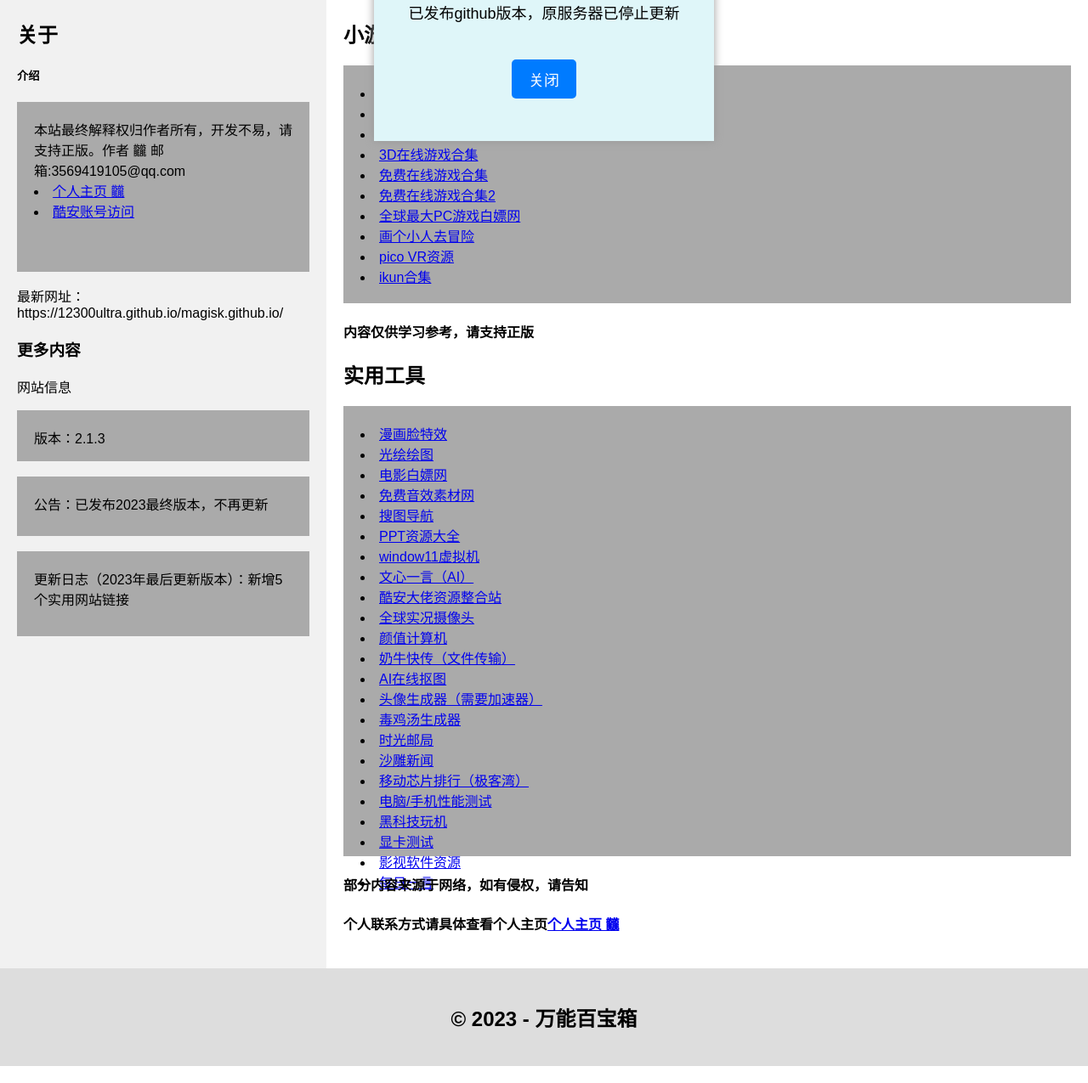
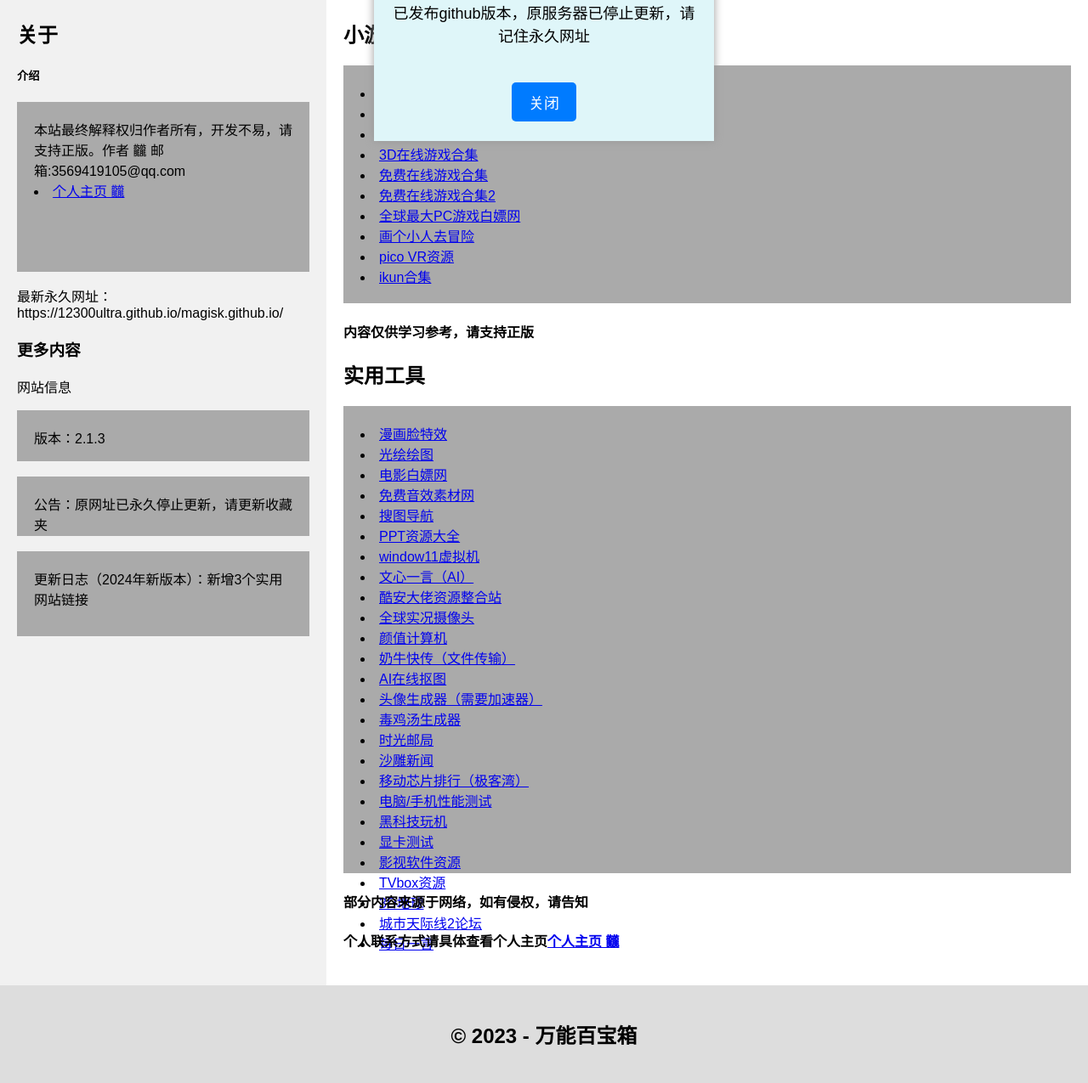
Before and after one commit to 12300ultra/magisk.github.io, a plain HTML site: page index.html in a window 1280 px wide. Shown: the part 359-1634 px from the top of the page at 85% size. Drawn offline with Linux system fonts and the light colour scheme.

Commit message:
Update index.html
2024 1.21

```diff
--- a/index.html
+++ b/index.html
@@ -162,15 +162,15 @@ body {
       <h5>介绍</h5>
       <div class="fakeimg" style="height:200px;">本站最终解释权归作者所有，开发不易，请支持正版。作者 龖 邮箱:3569419105@qq.com
 		<li><a href="https://myself1.rth1.link/">个人主页 龖</a></li>
-		<li><a href="http://www.coolapk.com/u/20724268">酷安账号访问</a></li>
+
 
 	  </div>
-      <p>最新网址：https://12300ultra.github.io/magisk.github.io/</p>
+      <p>最新永久网址：https://12300ultra.github.io/magisk.github.io/</p>
       <h3>更多内容</h3>
       <p>网站信息</p>
       <div class="fakeimg" style="height:60px;">版本：2.1.3</div><br>
-      <div class="fakeimg" style="height:70px;">公告：已发布2023最终版本，不再更新</div><br>
-      <div class="fakeimg" style="height:100px;">更新日志（2023年最后更新版本）：新增5个实用网站链接
+      <div class="fakeimg" style="height:70px;">公告：原网址已永久停止更新，请更新收藏夹</div><br>
+      <div class="fakeimg" style="height:100px;">更新日志（2024年新版本）：新增3个实用网站链接
 </div>
 </div>
   <div class="main">
@@ -191,7 +191,7 @@ body {
       <h4>内容仅供学习参考，请支持正版</h4>
       <h2>实用工具</h2>
 
-      <div class="fakeimg" style="height:530px;"> 	<li><a href="https://www.gaituya.com/manhua/?zhhxx220314-31435444">漫画脸特效</a></li>
+      <div class="fakeimg" style="height:550px;"> 	<li><a href="https://www.gaituya.com/manhua/?zhhxx220314-31435444">漫画脸特效</a></li>
 <li><a href="http://weavesilk.com/">光绘绘图</a></li>
 <li><a href="https://y80s.tv/">电影白嫖网</a></li>
 <li><a href="https://www.tosound.com/">免费音效素材网</a></li>
@@ -214,6 +214,9 @@ body {
 <li><a href="https://www.lanzoux.com/b281858">黑科技玩机</a></li>
 <li><a href="https://www.vsbm.top/">显卡测试</a></li>
 <li><a href="http://tv126.ysepan.com/dlzy.aspx?ym=0&dlmc=tv126&pd=0&url=http://tv126.ysepan.com/default.aspx">影视软件资源</a></li>
+<li><a href="https://blog.upx8.com/2822">TVbox资源</a></li>
+<li><a href="https://earth3dmap.com/3d-globe/">3D地球</a></li>
+<li><a href="https://www.cslbbs.net/">城市天际线2论坛</a></li>
 <li><a href="https://hitokoto.cn/#">每日一言</a></li></div>
 
 
@@ -227,7 +230,7 @@ body {
 </div>
 <div id="popup">
 		<p>欢迎访问万能百宝箱！</p>
-<p>已发布github版本，原服务器已停止更新 </p>
+<p>已发布github版本，原服务器已停止更新，请记住永久网址 </p>
 <p></p>
 
 
```
